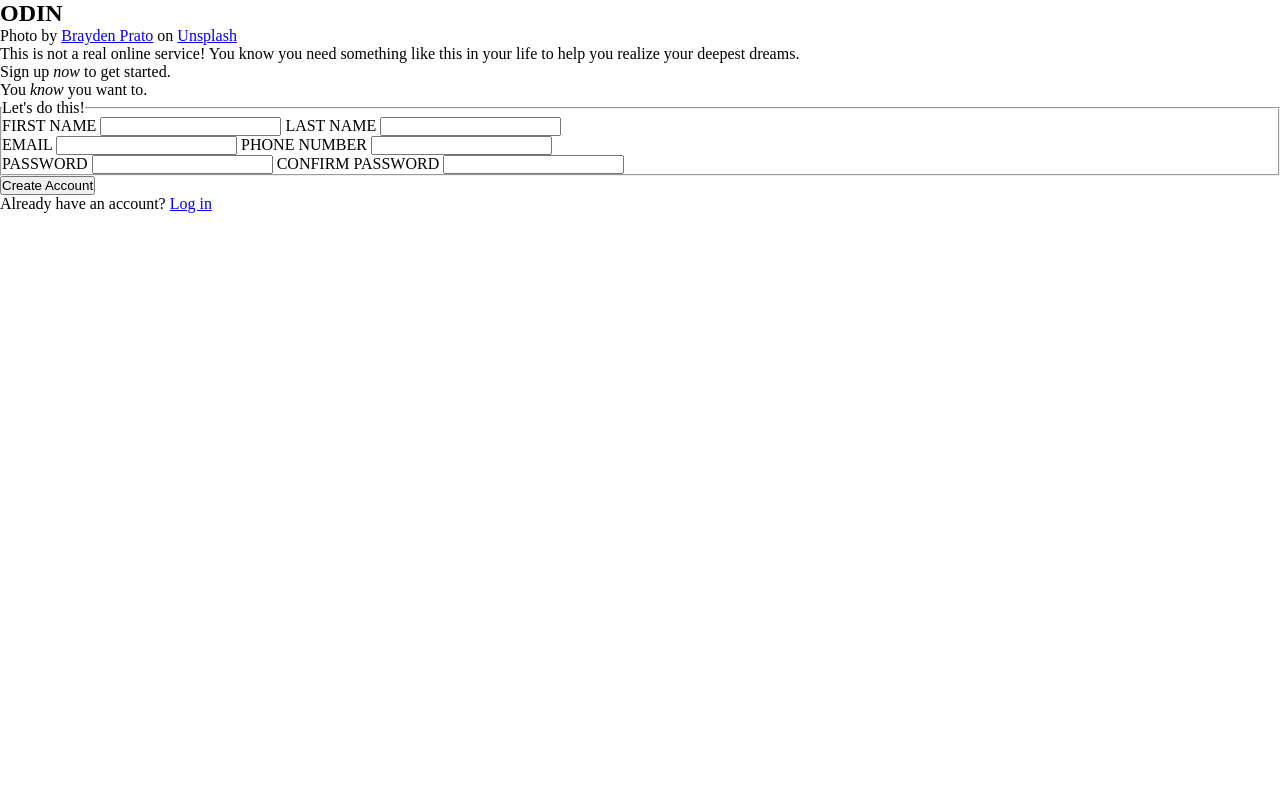
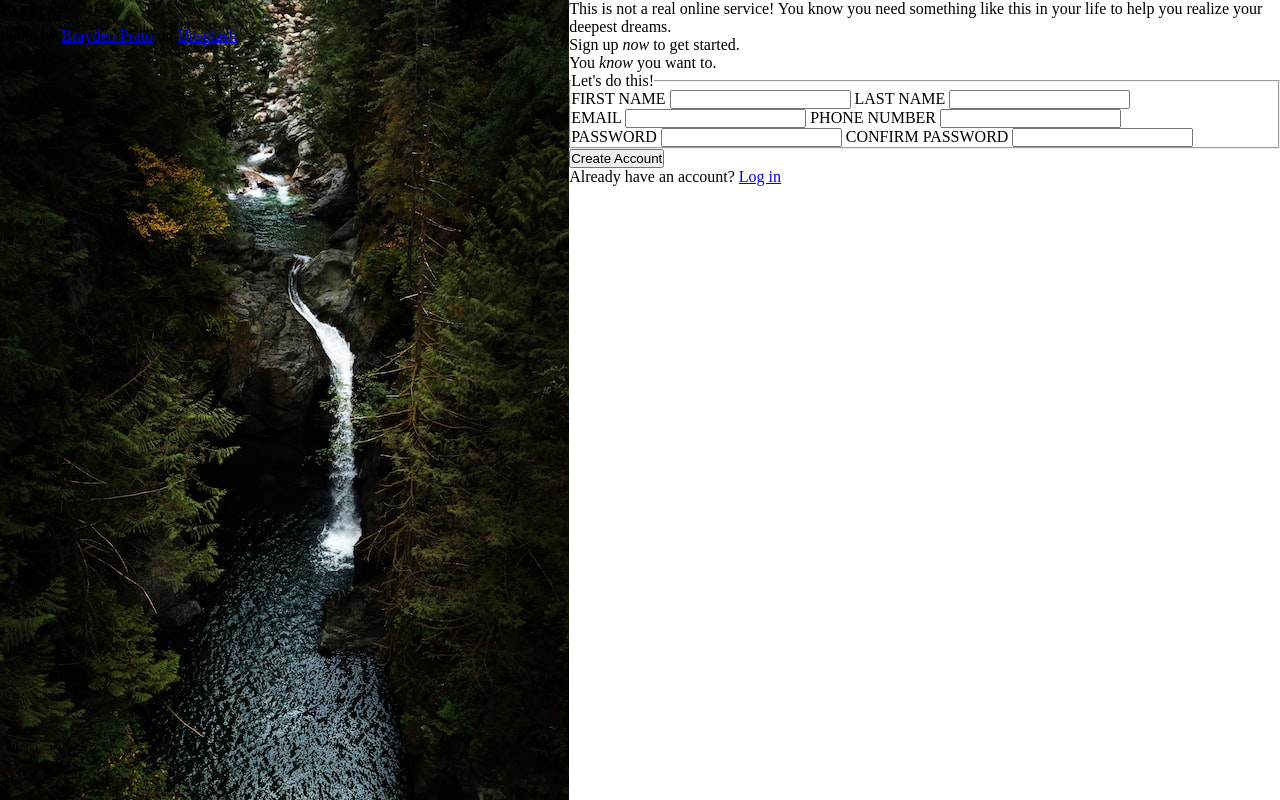
Before and after one commit to lopunnii/signup_form, a plain HTML site: page index.html in a window 1280 px wide. Drawn offline with Linux system fonts and the light colour scheme.

Commit message:
Add background image to left section

```diff
--- a/css/style.css
+++ b/css/style.css
@@ -2,3 +2,19 @@
     padding: 0;
     margin: 0;
 }
+
+body {
+    display: flex;
+}
+
+#sidebar {
+    height: 100vh;
+    width: 50%;
+}
+
+.sidebar-img {
+    background-image: url(../img/waterfall.jpg);
+    background-repeat: no-repeat;
+    height: 100%;
+    width: 100%;
+}
--- a/index.html
+++ b/index.html
@@ -6,10 +6,13 @@
     <title>Sign-Up Form</title>
 </head>
 <body>
-
-    <section id="sidebar_img">
-        <h1>ODIN</h1>
-        <p>Photo by <a href="https://unsplash.com/@pratophoto?utm_source=unsplash&utm_medium=referral&utm_content=creditCopyText">Brayden Prato</a> on <a href="https://unsplash.com/t/nature?utm_source=unsplash&utm_medium=referral&utm_content=creditCopyText">Unsplash</a></p>
+    <section id="sidebar">
+        <div class="sidebar-img">
+            <div class="title-bg">
+            <h1>ODIN</h1>
+            </div>
+            <p>Photo by <a href="https://unsplash.com/@pratophoto?utm_source=unsplash&utm_medium=referral&utm_content=creditCopyText">Brayden Prato</a> on <a href="https://unsplash.com/t/nature?utm_source=unsplash&utm_medium=referral&utm_content=creditCopyText">Unsplash</a></p>
+        </div>
     </section>
 
     <section id="main_section">
```
